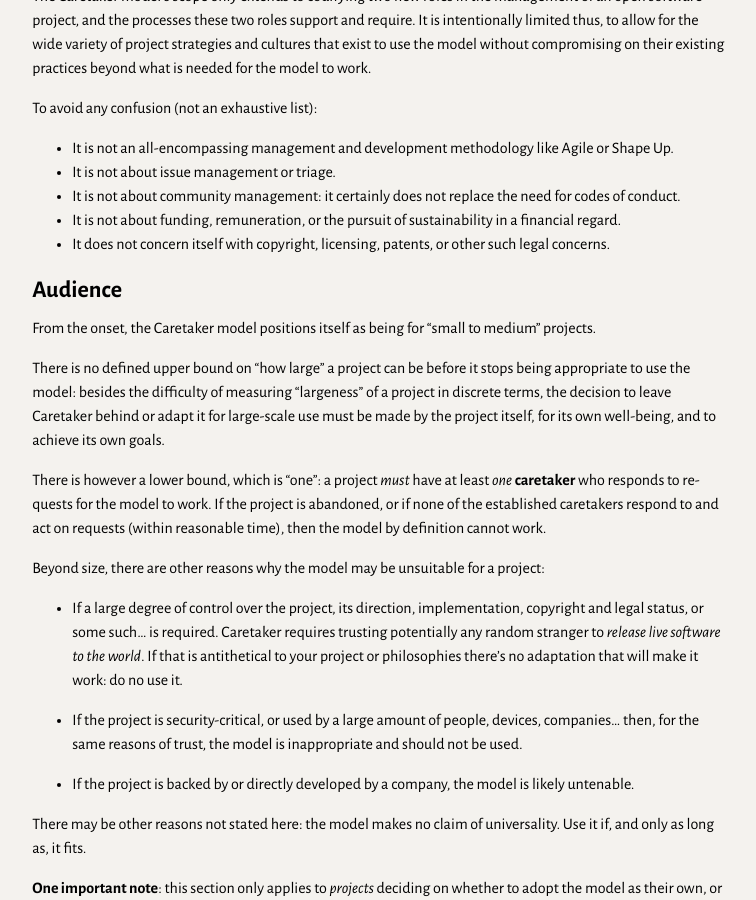
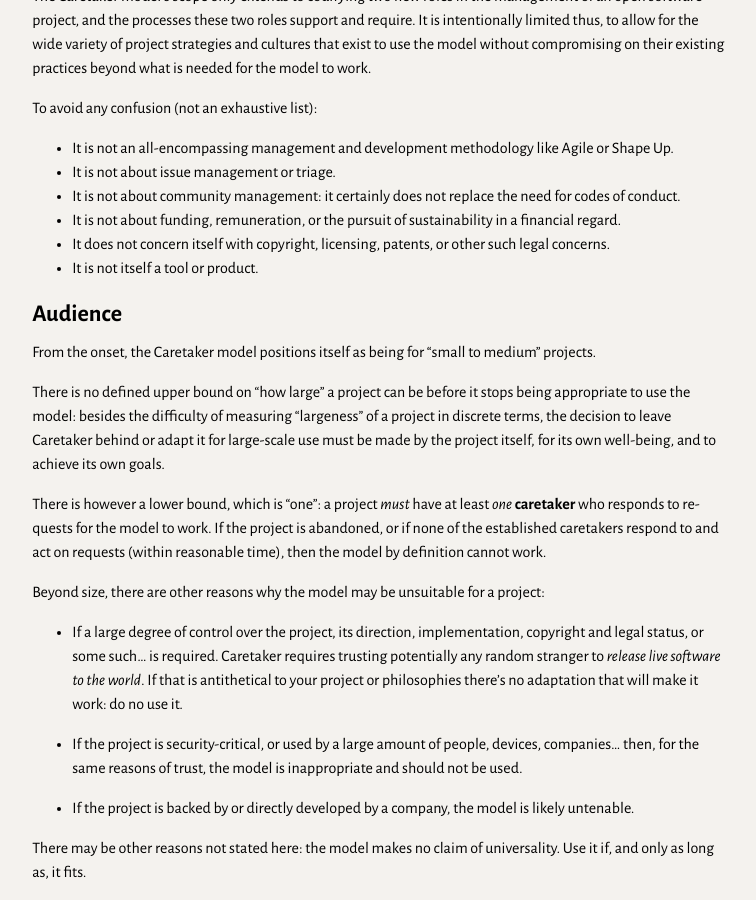
Before and after one commit to passcod/caretaker, a Jekyll site: the page built from index.markdown, in a window 1280 px wide and 900 px high, scrolled down 3852 px. Shown: the whole window, without its empty margins (259-1015 px from the left). Built offline with Jekyll 4.4.1, drawn with Linux system fonts in a browser that asks for light colours; our own code applies the rules of GitHub Pages for plain Markdown files.

Commit message:
The model is not a tool

```diff
--- a/index.markdown
+++ b/index.markdown
@@ -176,6 +176,7 @@ To avoid any confusion (not an exhaustive list):
 - It is not about community management: it certainly does not replace the need for codes of conduct.
 - It is not about funding, remuneration, or the pursuit of sustainability in a financial regard.
 - It does not concern itself with copyright, licensing, patents, or other such legal concerns.
+- It is not itself a tool or product.
 
 
 ## Audience
```
